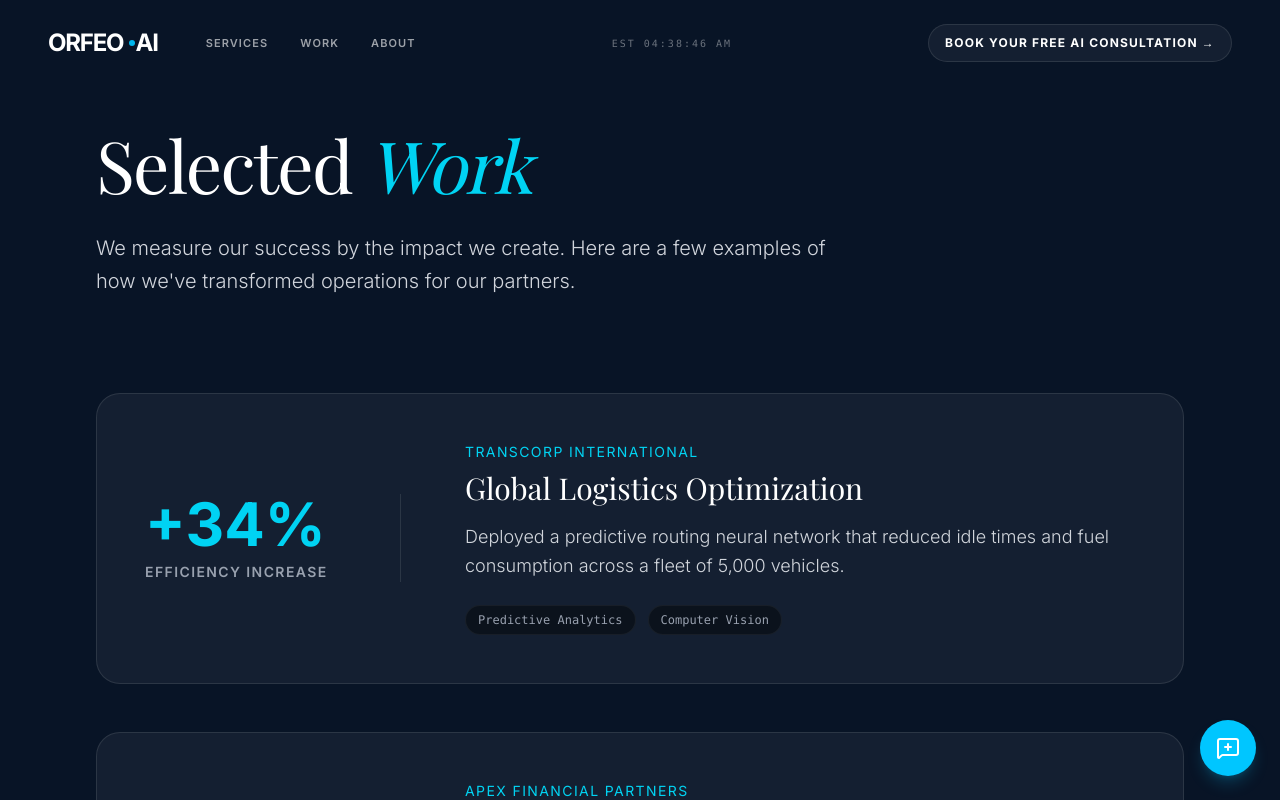
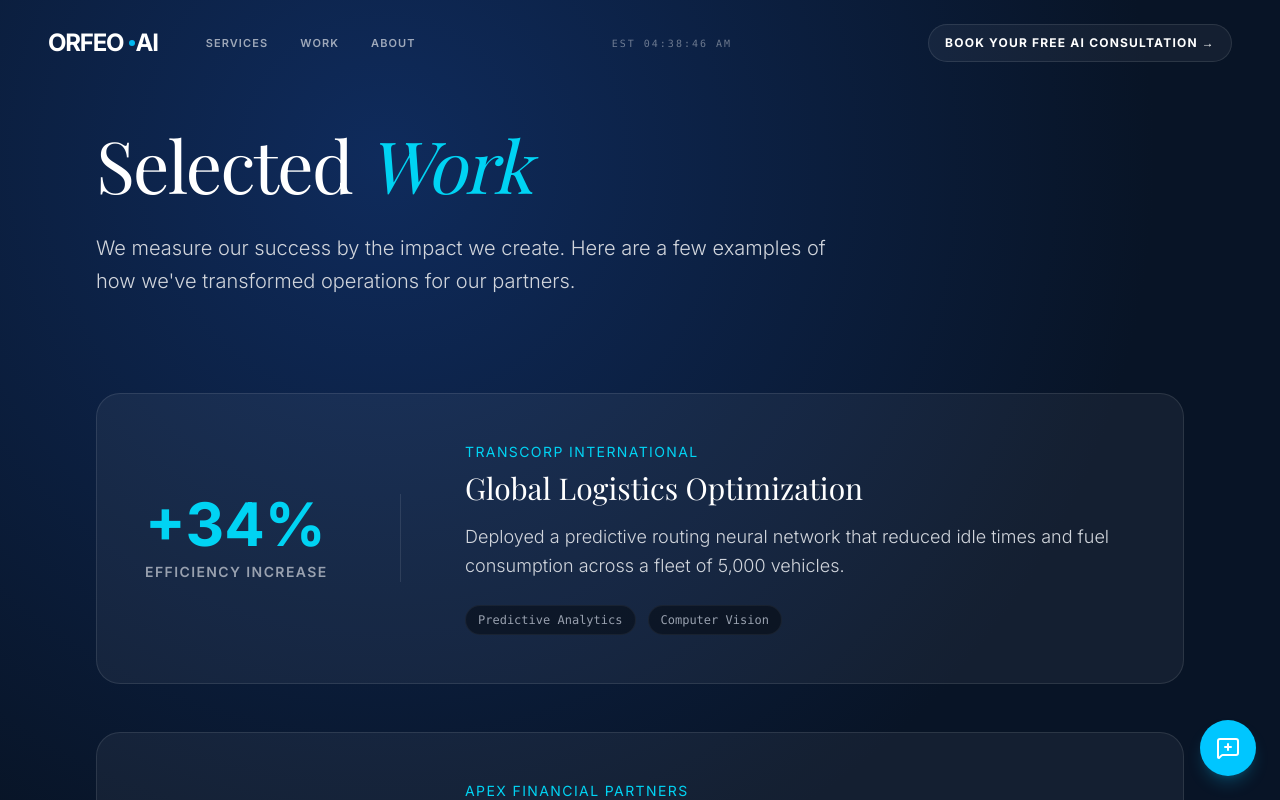
Before and after one commit to nusRying/orfeo-ai, a Next.js app: page /work in a window 1280 px wide. Shown: the top 800 px of the page. Built offline with nearby package versions, Linux system fonts and the light colour scheme; a web font is replaced by a local one.

Commit message:
Fix: Ensure WaveBackground is visible above body background using z-index and opacity tweaks

```diff
--- a/src/components/ClientWrapper.tsx
+++ b/src/components/ClientWrapper.tsx
@@ -18,6 +18,7 @@ export default function ClientWrapper({
         animate={{ opacity: 1, y: 0 }}
         exit={{ opacity: 0, y: -20 }}
         transition={{ duration: 0.6, ease: "easeInOut" }}
+        className="relative z-10"
       >
         {children}
       </motion.div>
--- a/src/components/WaveBackground.tsx
+++ b/src/components/WaveBackground.tsx
@@ -101,7 +101,7 @@ function WaveLines() {
                         args={[new Float32Array(pointsPerLine * 3), 3]}
                     />
                 </bufferGeometry>
-                <lineBasicMaterial color="#ffffff" transparent opacity={0.15} linewidth={1} />
+                <lineBasicMaterial color="#ffffff" transparent opacity={0.4} linewidth={1} />
             </line>
         );
     };
@@ -117,7 +117,7 @@ function WaveLines() {
 
 export default function WaveBackground() {
   return (
-    <div className="fixed inset-0 -z-10 bg-[#081426]">
+    <div className="fixed inset-0 z-0 pointer-events-none bg-transparent">
       <Canvas camera={{ position: [0, 10, 20], fov: 45 }}>
         <fog attach="fog" args={['#081426', 10, 50]} />
         <ambientLight intensity={0.5} />
```
